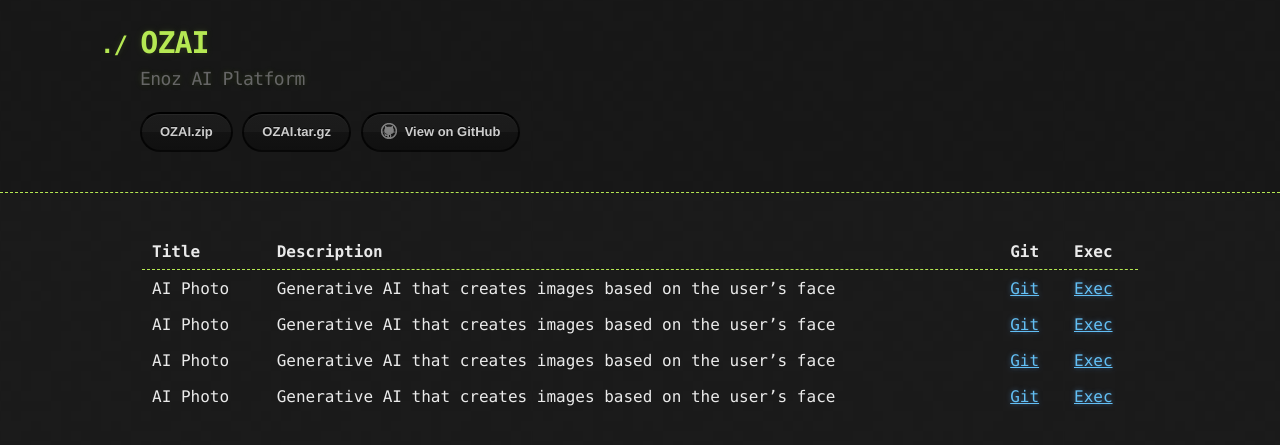
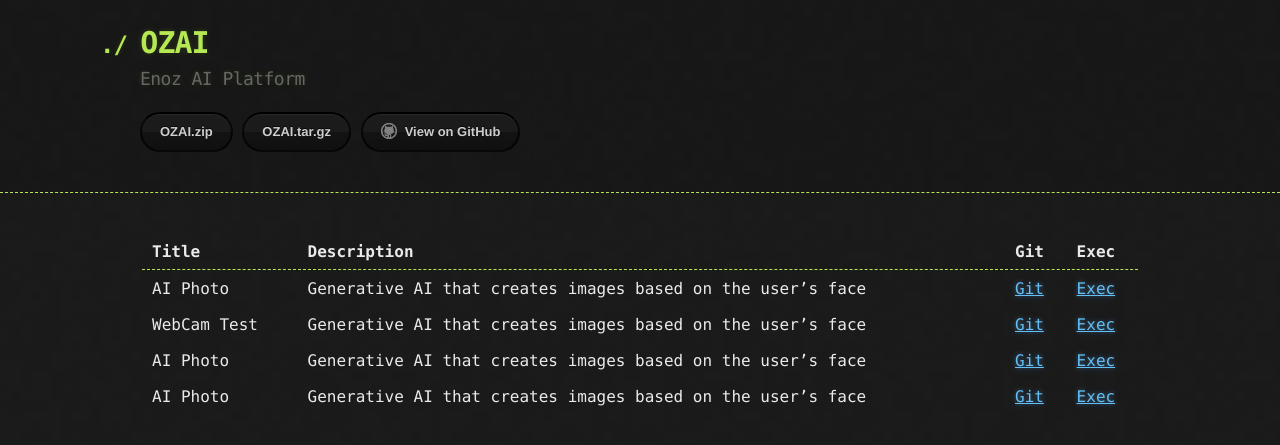
Before and after one commit to enozdev/enoz.github.io, a Jekyll site: the page built from index.md, in a window 1280 px wide. Shown: the top 445 px of the page. Built offline with Jekyll 4.4.1, drawn with Linux system fonts in a browser that asks for light colours.

Commit message:
Update index.md WebCam 테스트 추가

```diff
--- a/index.md
+++ b/index.md
@@ -5,6 +5,6 @@ layout: default
 | Title        | Description         | Git | Exec |
 |:-------------|:------------------|:------|:------|
 | AI Photo     | Generative AI that creates images based on the user's face | [Git](https://github.com/enozdev/Yolo_Web)  | [Exec](https://enozdev.github.io/Yolo_Web/)  |
+| WebCam Test  | Generative AI that creates images based on the user's face | [Git](https://github.com/enozdev/test_page) | [Exec](https://enozdev.github.io/test_page/)  |
 | AI Photo     | Generative AI that creates images based on the user's face | [Git](https://github.com/enozdev/Yolo_Web)  | [Exec](https://enozdev.github.io/Yolo_Web/)  |
 | AI Photo     | Generative AI that creates images based on the user's face | [Git](https://github.com/enozdev/Yolo_Web)  | [Exec](https://enozdev.github.io/Yolo_Web/)  |
-| AI Photo     | Generative AI that creates images based on the user's face | [Git](https://github.com/enozdev/Yolo_Web)  | [Exec](https://enozdev.github.io/Yolo_Web/)  |
```
